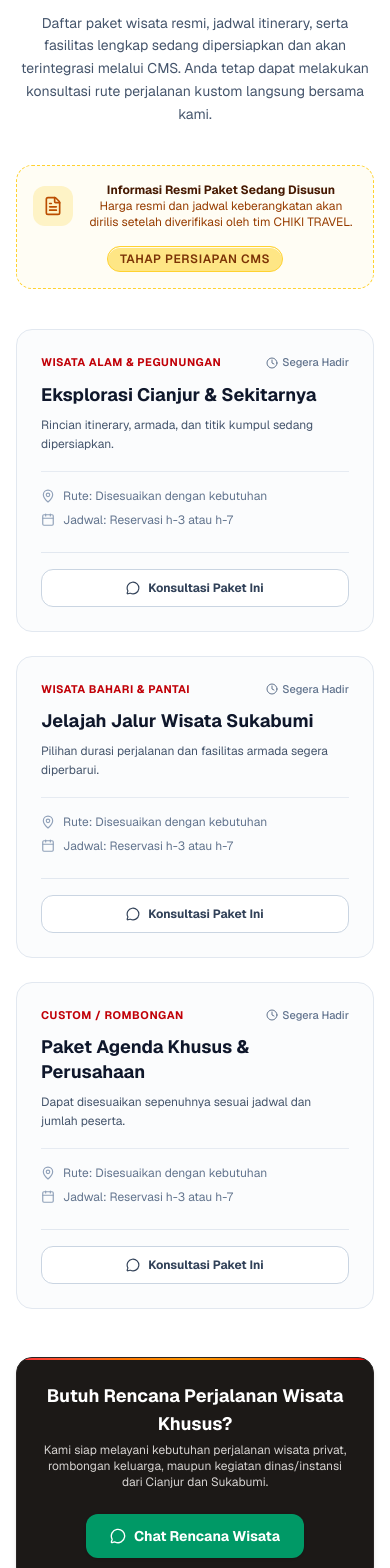
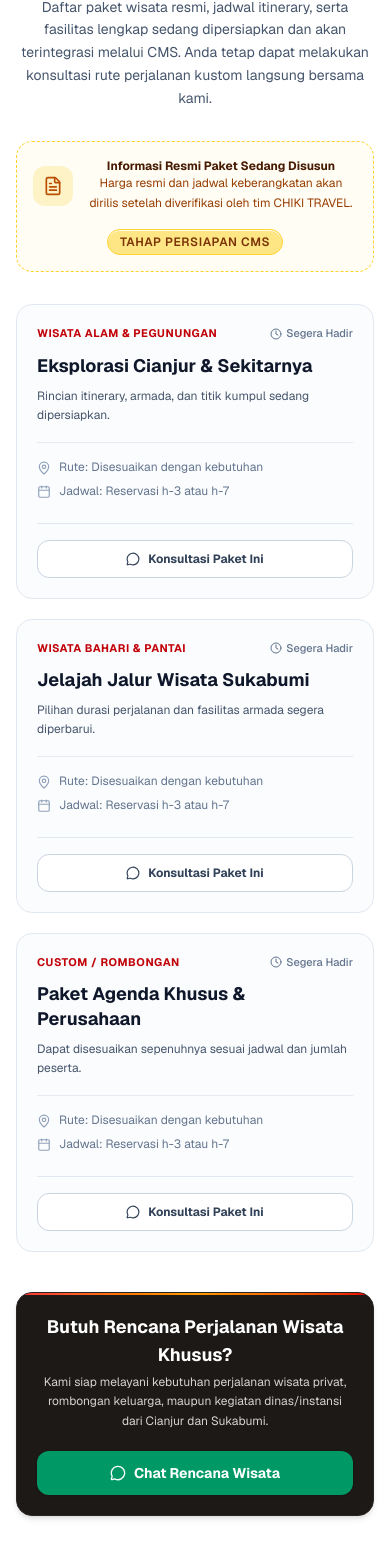
Before and after one commit to Syraku/chiki-travel, a Next.js app: page / in a window 390 px wide. Shown: the part 7530-9098 px from the top of the page. Built offline with nearby package versions, Linux system fonts and the light colour scheme.

Commit message:
Polish package section spacing and wrapping for responsive layouts

```diff
--- a/src/components/sections/packages-preview-section.tsx
+++ b/src/components/sections/packages-preview-section.tsx
@@ -34,7 +34,7 @@ export function PackagesPreviewSection() {
   ];
 
   return (
-    <section id="paket-wisata" className="py-20 bg-white">
+    <section id="paket-wisata" className="py-16 sm:py-20 bg-white">
       <Container>
         <div className="mx-auto max-w-3xl text-center">
           <div className="inline-flex items-center gap-1.5 rounded-full bg-amber-100 px-3 py-1 text-xs font-bold text-amber-900 uppercase tracking-wider mb-3">
@@ -52,16 +52,16 @@ export function PackagesPreviewSection() {
         </div>
 
         {/* Informational placeholder banner */}
-        <div className="mt-10 mx-auto max-w-4xl rounded-2xl border border-dashed border-amber-300 bg-amber-50/50 p-4 sm:p-5 flex flex-col sm:flex-row items-center justify-between gap-4 text-center sm:text-left">
-          <div className="flex items-center gap-3">
+        <div className="mt-8 sm:mt-10 mx-auto max-w-4xl rounded-2xl border border-dashed border-amber-300 bg-amber-50/50 p-4 sm:p-5 flex flex-col sm:flex-row items-center justify-between gap-4 text-center sm:text-left">
+          <div className="flex min-w-0 items-center gap-3">
             <div className="flex h-10 w-10 shrink-0 items-center justify-center rounded-xl bg-amber-100 text-amber-700">
               <FileText className="h-5 w-5" />
             </div>
-            <div>
+            <div className="min-w-0">
               <p className="text-xs sm:text-sm font-bold text-amber-950">
                 Informasi Resmi Paket Sedang Disusun
               </p>
-              <p className="text-xs text-amber-800">
+              <p className="text-xs text-amber-800 leading-relaxed">
                 Harga resmi dan jadwal keberangkatan akan dirilis setelah diverifikasi oleh tim CHIKI TRAVEL.
               </p>
             </div>
@@ -72,18 +72,18 @@ export function PackagesPreviewSection() {
         </div>
 
         {/* Structural Placeholder Cards */}
-        <div className="mt-10 grid grid-cols-1 md:grid-cols-3 gap-6">
+        <div className="mt-8 sm:mt-10 grid grid-cols-1 md:grid-cols-3 gap-5 sm:gap-6">
           {placeholderCards.map((item, idx) => (
             <div
               key={idx}
-              className="flex flex-col justify-between rounded-2xl border border-slate-200 bg-slate-50/60 p-6 transition-all hover:bg-white hover:border-slate-300 hover:shadow-sm"
+              className="flex flex-col justify-between rounded-2xl border border-slate-200 bg-slate-50/60 p-5 sm:p-6 transition-all hover:bg-white hover:border-slate-300 hover:shadow-sm"
             >
               <div>
-                <div className="flex items-center justify-between gap-2 mb-3">
+                <div className="flex flex-wrap items-center justify-between gap-2 mb-3">
                   <span className="text-[11px] font-bold uppercase tracking-wider text-red-700">
                     {item.category}
                   </span>
-                  <span className="inline-flex items-center gap-1 text-[11px] text-slate-500 font-medium">
+                  <span className="inline-flex shrink-0 items-center gap-1 text-[11px] text-slate-500 font-medium">
                     <Clock className="h-3 w-3" />
                     Segera Hadir
                   </span>
@@ -98,12 +98,12 @@ export function PackagesPreviewSection() {
                 </p>
 
                 <div className="mt-4 pt-4 border-t border-slate-200/80 space-y-2 text-xs text-slate-500">
-                  <div className="flex items-center gap-2">
-                    <MapPin className="h-3.5 w-3.5 text-slate-400 shrink-0" />
+                  <div className="flex items-start gap-2">
+                    <MapPin className="h-3.5 w-3.5 text-slate-400 shrink-0 mt-0.5" />
                     <span>Rute: Disesuaikan dengan kebutuhan</span>
                   </div>
-                  <div className="flex items-center gap-2">
-                    <Calendar className="h-3.5 w-3.5 text-slate-400 shrink-0" />
+                  <div className="flex items-start gap-2">
+                    <Calendar className="h-3.5 w-3.5 text-slate-400 shrink-0 mt-0.5" />
                     <span>Jadwal: Reservasi h-3 atau h-7</span>
                   </div>
                 </div>
@@ -116,7 +116,7 @@ export function PackagesPreviewSection() {
                   rel="noopener noreferrer"
                   className="inline-flex items-center justify-center gap-2 w-full rounded-xl bg-white border border-slate-300 py-2.5 px-3 text-xs font-bold text-slate-700 hover:bg-emerald-600 hover:border-emerald-600 hover:text-white transition-all"
                 >
-                  <MessageCircle className="h-3.5 w-3.5" />
+                  <MessageCircle className="h-3.5 w-3.5 shrink-0" />
                   <span>Konsultasi Paket Ini</span>
                 </a>
               </div>
@@ -125,12 +125,12 @@ export function PackagesPreviewSection() {
         </div>
 
         {/* Custom trip CTA block */}
-        <div className="relative overflow-hidden mt-12 rounded-2xl bg-stone-900 border border-stone-800 text-white p-6 sm:p-8 flex flex-col md:flex-row items-center justify-between gap-6 shadow-md before:absolute before:inset-x-0 before:top-0 before:h-0.5 before:bg-gradient-to-r before:from-red-500 before:via-amber-500 before:to-red-600">
-          <div className="space-y-1 text-center md:text-left">
+        <div className="relative overflow-hidden mt-10 sm:mt-12 rounded-2xl bg-stone-900 border border-stone-800 text-white p-5 sm:p-8 flex flex-col md:flex-row items-center justify-between gap-5 sm:gap-6 shadow-md before:absolute before:inset-x-0 before:top-0 before:h-0.5 before:bg-gradient-to-r before:from-red-500 before:via-amber-500 before:to-red-600">
+          <div className="min-w-0 space-y-1 text-center md:text-left">
             <h3 className="text-lg sm:text-xl font-bold">
               Butuh Rencana Perjalanan Wisata Khusus?
             </h3>
-            <p className="text-xs sm:text-sm text-stone-300 max-w-xl">
+            <p className="text-xs sm:text-sm text-stone-300 max-w-xl leading-relaxed">
               Kami siap melayani kebutuhan perjalanan wisata privat, rombongan keluarga,
               maupun kegiatan dinas/instansi dari Cianjur dan Sukabumi.
             </p>
@@ -140,7 +140,7 @@ export function PackagesPreviewSection() {
             href={customTripWhatsAppUrl}
             target="_blank"
             rel="noopener noreferrer"
-            className="inline-flex items-center justify-center gap-2 shrink-0 rounded-xl bg-emerald-600 px-6 py-3 text-sm font-bold text-white shadow-sm hover:bg-emerald-700 transition-colors"
+            className="inline-flex items-center justify-center gap-2 shrink-0 rounded-xl bg-emerald-600 px-6 py-3 text-sm font-bold text-white shadow-sm hover:bg-emerald-700 transition-colors w-full md:w-auto"
           >
             <MessageCircle className="h-4 w-4" />
             <span>Chat Rencana Wisata</span>
```
